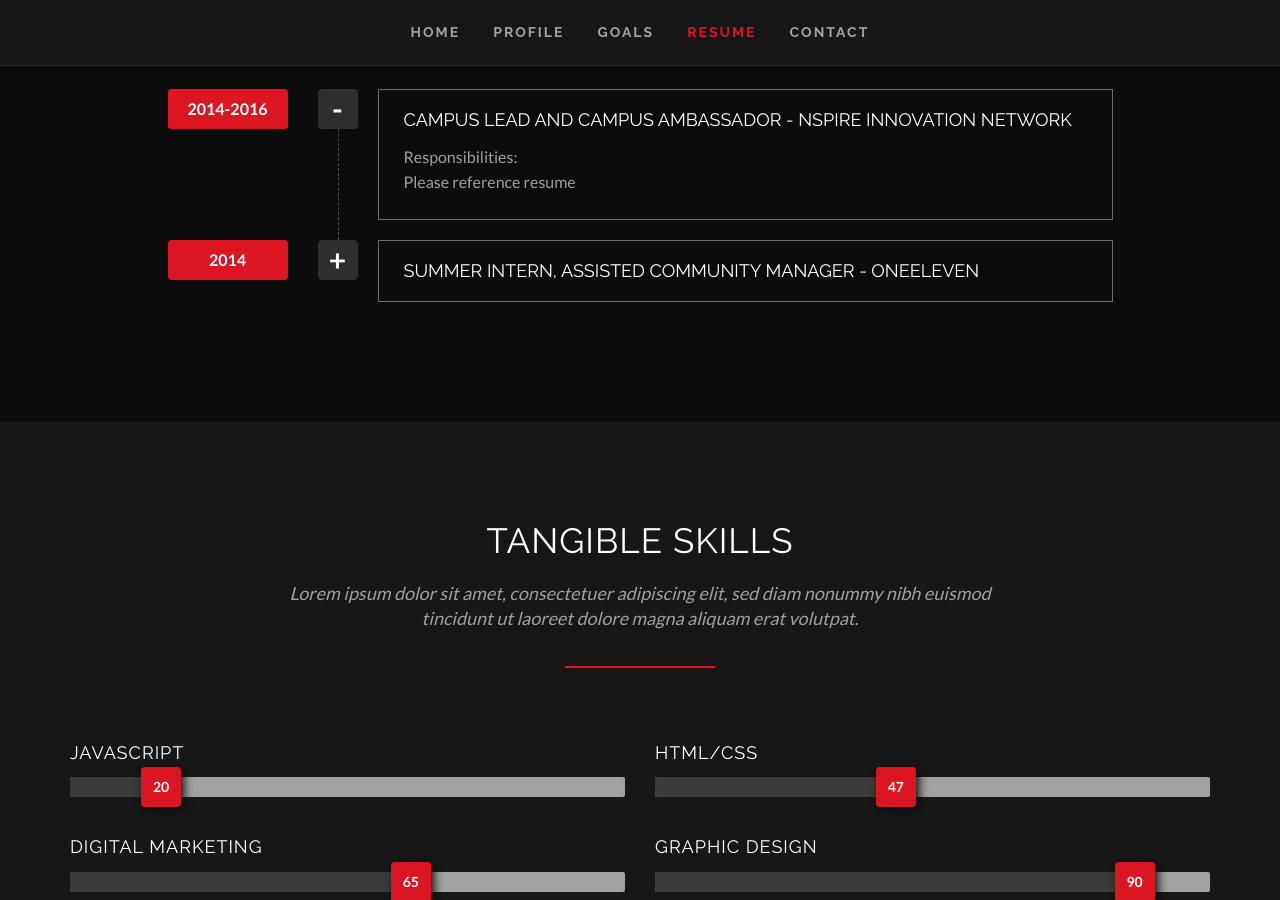
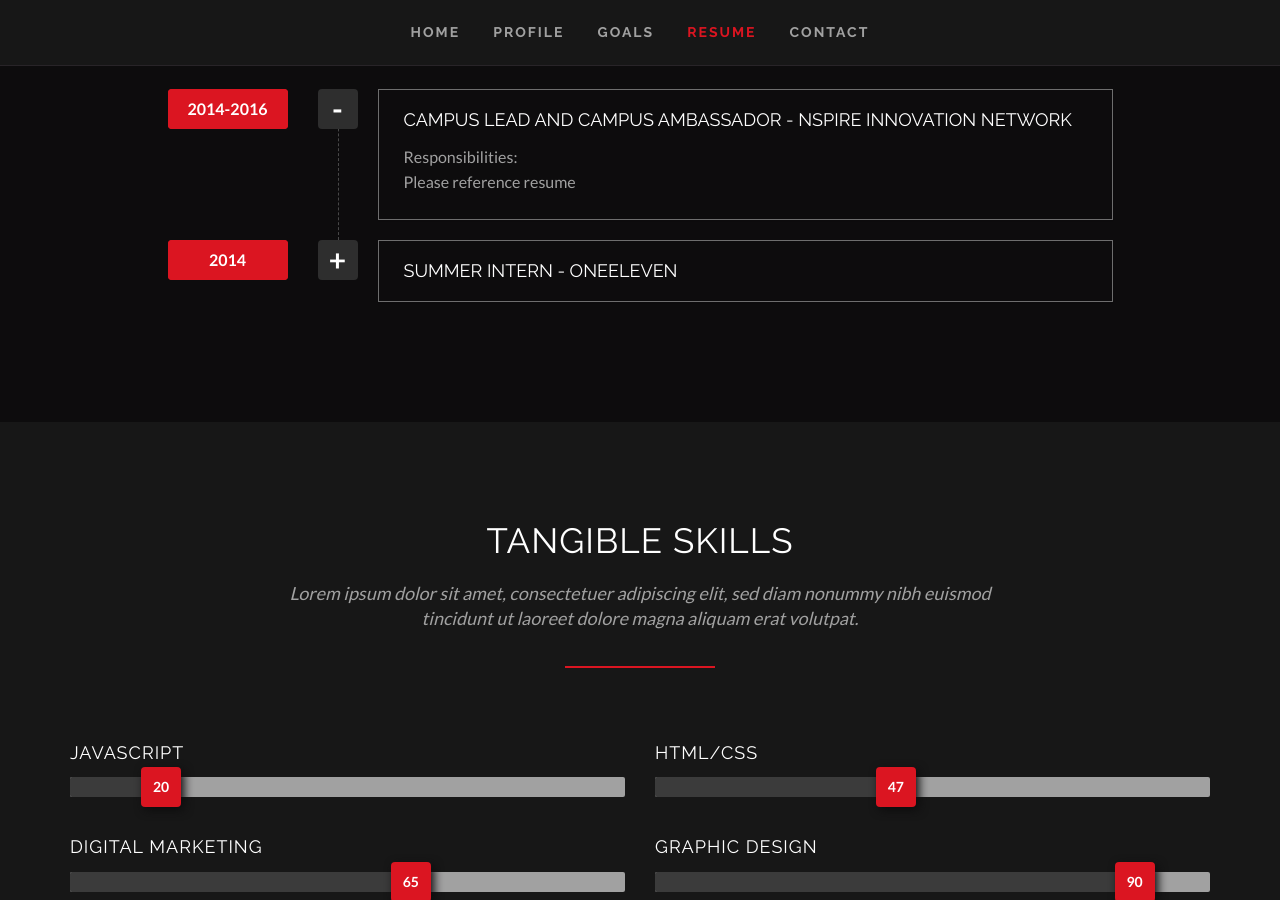
Before and after one commit to clearcareer/AhmadKhan, a Jekyll site: the page built from index.html, in a window 1280 px wide and 900 px high, scrolled down 3137 px. Built offline with Jekyll 4.4.1, drawn with Linux system fonts in a browser that asks for light colours; some web fonts are replaced.

Commit message:
Updated '/index.html' via CloudCannon

```diff
--- a/index.html
+++ b/index.html
@@ -36,7 +36,7 @@
     description: Please reference resume
   - number: 2
     years: '2014'
-    position: 'Summer Intern, Assisted Community Manager'
+    position: Summer Intern
     company: OneEleven
     description: Please reference resume
 skills:
```
